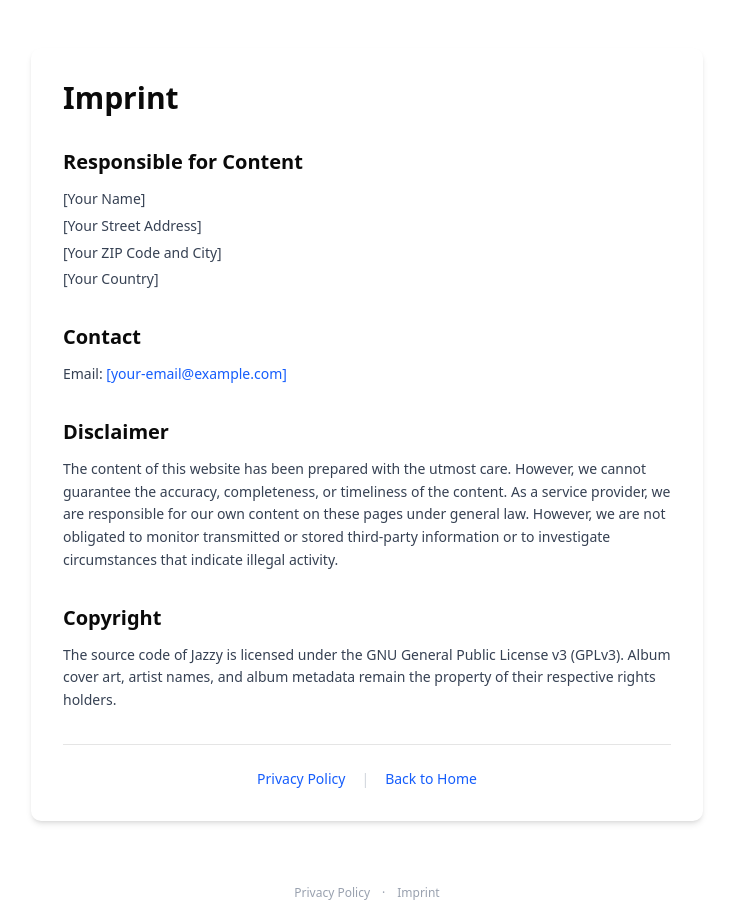
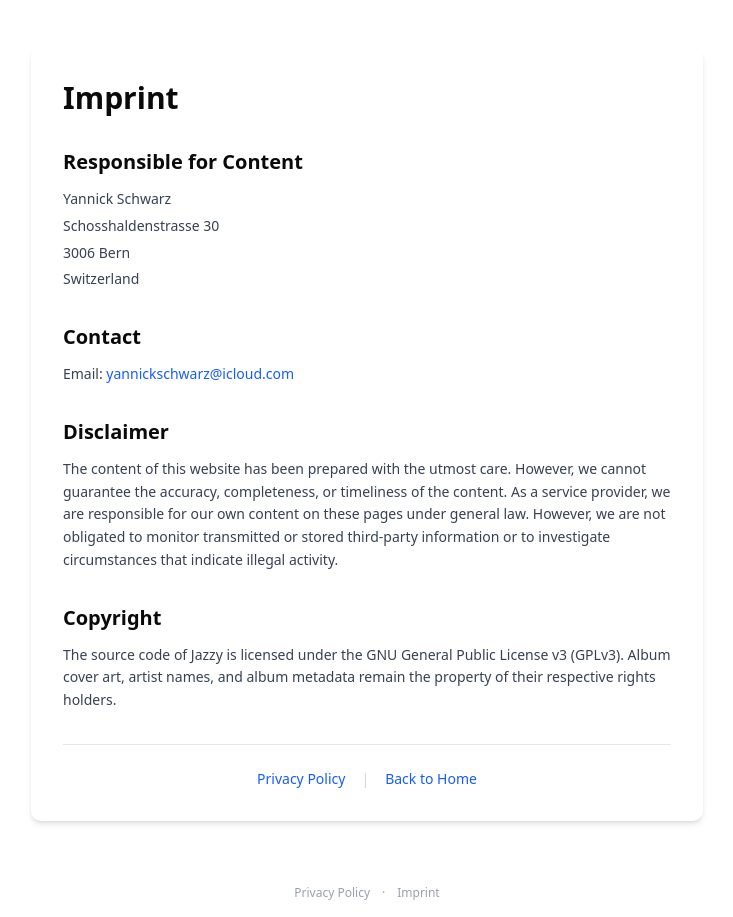
Before and after one commit to yaennu/jazzy, a Next.js app in the folder packages/frontend/: page /imprint in a window 1280 px wide. Shown: the whole page, without its empty margins (273-1006 px from the left). Built offline with nearby package versions, Linux system fonts and the light colour scheme.

Commit message:
chore(frontend): fill in real contact info on imprint page

```diff
--- a/packages/frontend/src/app/imprint/page.tsx
+++ b/packages/frontend/src/app/imprint/page.tsx
@@ -11,17 +11,17 @@ export default function ImprintPage() {
                 <section className="space-y-3">
                     <h2 className="text-xl font-semibold">Responsible for Content</h2>
                     <div className="text-sm text-gray-700 leading-relaxed space-y-1">
-                        <p>[Your Name]</p>
-                        <p>[Your Street Address]</p>
-                        <p>[Your ZIP Code and City]</p>
-                        <p>[Your Country]</p>
+                        <p>Yannick Schwarz</p>
+                        <p>Schosshaldenstrasse 30</p>
+                        <p>3006 Bern</p>
+                        <p>Switzerland</p>
                     </div>
                 </section>
 
                 <section className="space-y-3">
                     <h2 className="text-xl font-semibold">Contact</h2>
                     <div className="text-sm text-gray-700 leading-relaxed space-y-1">
-                        <p>Email: <a href="mailto:[your-email@example.com]" className="text-blue-600 hover:underline">[your-email@example.com]</a></p>
+                        <p>Email: <a href="mailto:yannickschwarz@icloud.com" className="text-blue-600 hover:underline">yannickschwarz@icloud.com</a></p>
                     </div>
                 </section>
 
```
